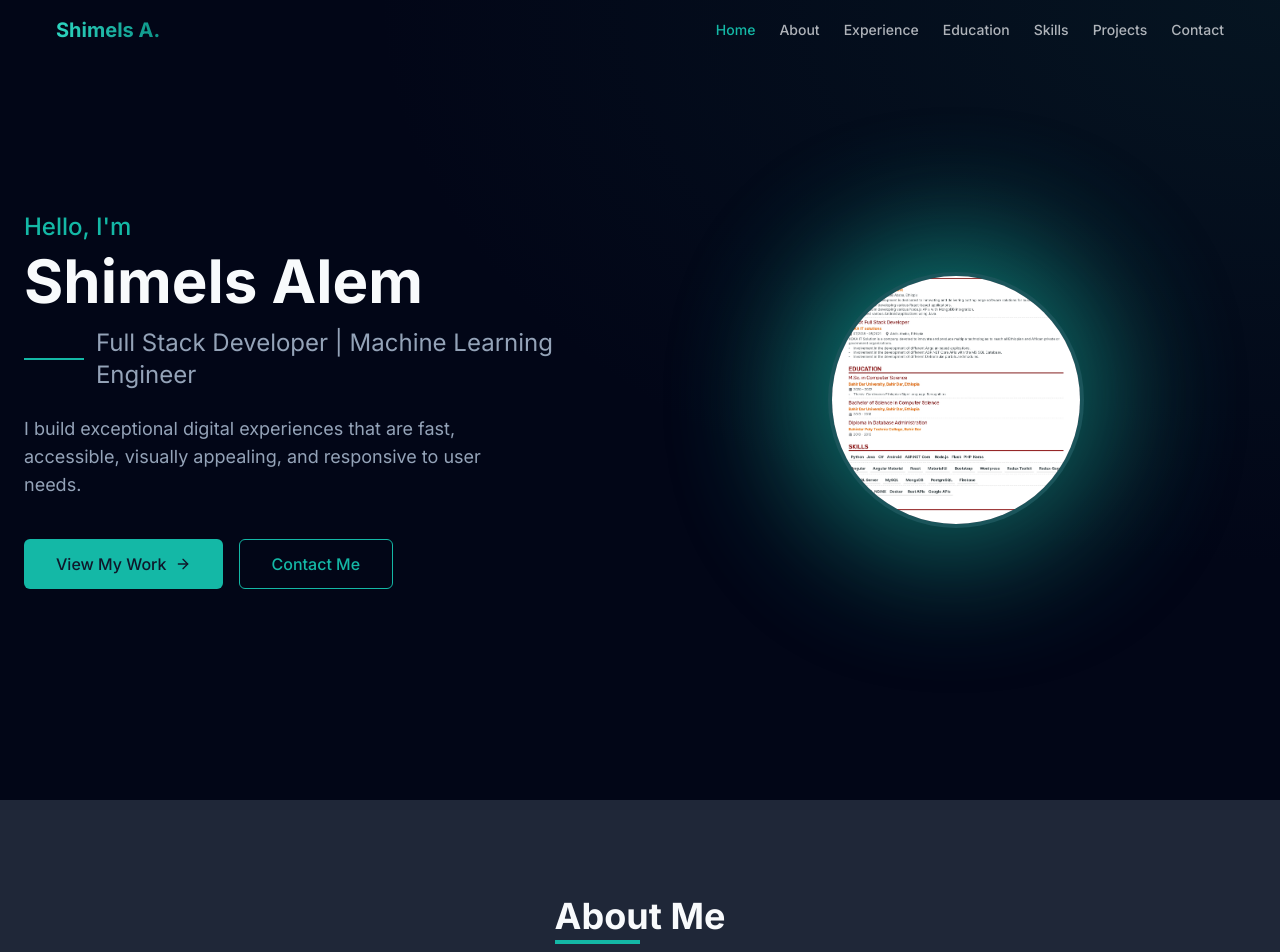
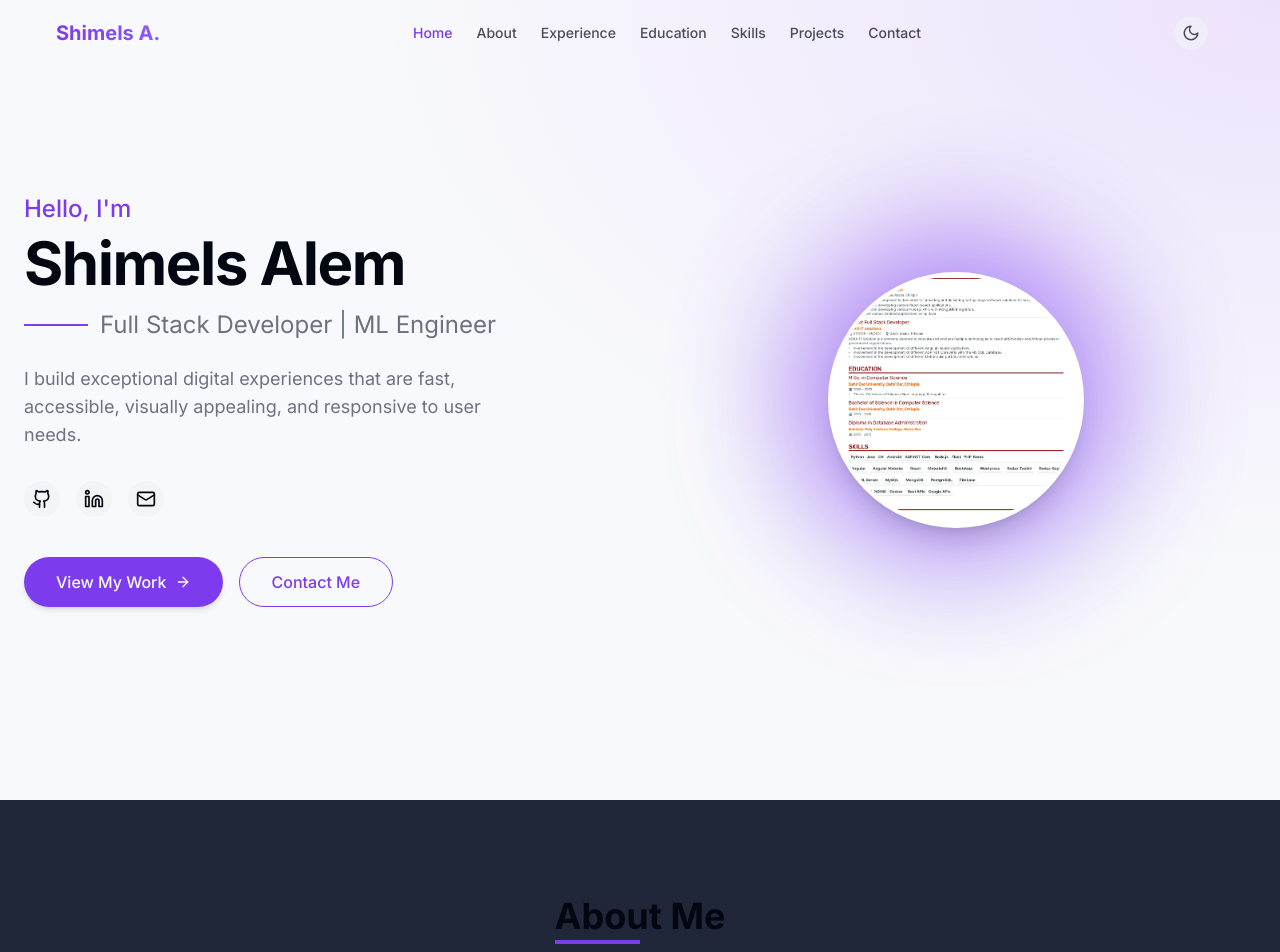
Before and after one commit to shimels1/portfolio1, a React (Vite) app: page / in a window 1280 px wide. Shown: the top 952 px of the page. Built offline with nearby package versions, Linux system fonts and the light colour scheme.

Commit message:
Refactor: Update website theme
Update the website's theme to a more modern design.

```diff
--- a/src/App.tsx
+++ b/src/App.tsx
@@ -1,8 +1,10 @@
+
 import { Toaster } from "@/components/ui/toaster";
 import { Toaster as Sonner } from "@/components/ui/sonner";
 import { TooltipProvider } from "@/components/ui/tooltip";
 import { QueryClient, QueryClientProvider } from "@tanstack/react-query";
 import { BrowserRouter, Routes, Route } from "react-router-dom";
+import { ThemeProvider } from "@/components/theme-provider";
 import Index from "./pages/Index";
 import NotFound from "./pages/NotFound";
 
@@ -10,6 +12,7 @@ const queryClient = new QueryClient();
 
 const App = () => (
   <QueryClientProvider client={queryClient}>
+    <ThemeProvider defaultTheme="system">
       <TooltipProvider>
         <Toaster />
         <Sonner />
@@ -21,6 +24,7 @@ const App = () => (
           </Routes>
         </BrowserRouter>
       </TooltipProvider>
+    </ThemeProvider>
   </QueryClientProvider>
 );
 
--- a/src/components/Hero.tsx
+++ b/src/components/Hero.tsx
@@ -1,6 +1,6 @@
 
 import React from "react";
-import { ArrowRight } from "lucide-react";
+import { ArrowRight, Github, Linkedin, Mail } from "lucide-react";
 
 const Hero = () => {
   return (
@@ -8,21 +8,21 @@ const Hero = () => {
       id="home"
       className="min-h-screen flex items-center relative overflow-hidden"
     >
-      <div className="absolute inset-0 bg-[radial-gradient(ellipse_at_top_right,_var(--tw-gradient-stops))] from-teal-900/20 via-transparent to-transparent"></div>
+      <div className="absolute inset-0 bg-[radial-gradient(ellipse_at_top_right,_var(--tw-gradient-stops))] from-purple-500/10 via-transparent to-transparent dark:from-purple-900/20"></div>
       <div className="container mx-auto px-6 py-24 md:py-0 relative z-10">
         <div className="grid grid-cols-1 md:grid-cols-2 gap-8 items-center">
           <div className="flex flex-col justify-center space-y-6 animate-fade-in">
             <div>
-              <h2 className="text-teal-500 text-xl md:text-2xl font-medium mb-2">
+              <h2 className="text-primary text-xl md:text-2xl font-medium mb-2">
                 Hello, I'm
               </h2>
-              <h1 className="text-4xl md:text-6xl font-bold mb-4">
+              <h1 className="text-4xl md:text-6xl font-bold mb-4 tracking-tight">
                 Shimels Alem
               </h1>
               <div className="flex items-center">
-                <div className="h-[2px] w-16 bg-teal-500 mr-3"></div>
+                <div className="h-[2px] w-16 bg-primary mr-3"></div>
                 <p className="text-xl md:text-2xl text-muted-foreground">
-                  Full Stack Developer | Machine Learning Engineer
+                  Full Stack Developer | ML Engineer
                 </p>
               </div>
             </div>
@@ -30,17 +30,31 @@ const Hero = () => {
               I build exceptional digital experiences that are fast,
               accessible, visually appealing, and responsive to user needs.
             </p>
+            <div className="flex space-x-4 pt-2">
+              <a href="https://github.com/shimels1" target="_blank" rel="noopener noreferrer"
+                 className="bg-secondary hover:bg-secondary/80 text-foreground p-2 rounded-full transition-all">
+                <Github size={20} />
+              </a>
+              <a href="#" target="_blank" rel="noopener noreferrer"
+                 className="bg-secondary hover:bg-secondary/80 text-foreground p-2 rounded-full transition-all">
+                <Linkedin size={20} />
+              </a>
+              <a href="mailto:shimelsalem@gmail.com"
+                 className="bg-secondary hover:bg-secondary/80 text-foreground p-2 rounded-full transition-all">
+                <Mail size={20} />
+              </a>
+            </div>
             <div className="flex flex-col sm:flex-row gap-4 pt-4">
               <a
                 href="#projects"
-                className="bg-teal-500 hover:bg-teal-600 text-slate-900 font-medium py-3 px-8 rounded-md transition-colors duration-300 text-center flex items-center justify-center"
+                className="bg-primary hover:bg-primary/90 text-primary-foreground font-medium py-3 px-8 rounded-full transition-colors duration-300 text-center flex items-center justify-center shadow-md"
               >
                 View My Work
                 <ArrowRight size={16} className="ml-2" />
               </a>
               <a
                 href="#contact"
-                className="border border-teal-500 text-teal-500 hover:bg-teal-500/10 font-medium py-3 px-8 rounded-md transition-colors duration-300 text-center"
+                className="border border-primary text-primary hover:bg-primary/10 font-medium py-3 px-8 rounded-full transition-colors duration-300 text-center"
               >
                 Contact Me
               </a>
@@ -48,9 +62,9 @@ const Hero = () => {
           </div>
           <div className="hidden md:flex justify-center items-center">
             <div className="relative w-80 h-80">
-              <div className="absolute inset-0 rounded-full bg-gradient-to-br from-teal-500 to-teal-800 opacity-80 blur-3xl"></div>
+              <div className="absolute inset-0 rounded-full bg-gradient-to-br from-primary to-violet-500 opacity-70 blur-3xl"></div>
               <div className="relative h-full flex items-center justify-center">
-                <div className="bg-slate-800 rounded-full w-64 h-64 overflow-hidden border-4 border-teal-500/30">
+                <div className="bg-card rounded-full w-64 h-64 overflow-hidden border-4 border-white/20 dark:border-black/20 shadow-xl">
                   <img
                     src="/lovable-uploads/a476d0f8-bae2-4cd7-aafe-4cd9dee94ad0.png"
                     alt="Professional portrait of Shimels"
--- a/src/components/Navbar.tsx
+++ b/src/components/Navbar.tsx
@@ -1,11 +1,13 @@
 
 import React, { useState, useEffect } from "react";
 import { cn } from "@/lib/utils";
-import { Home, User, Code, Briefcase, Mail, GraduationCap, Award } from "lucide-react";
+import { Home, User, Code, Briefcase, Mail, GraduationCap, Award, Moon, Sun } from "lucide-react";
+import { useTheme } from "@/components/theme-provider";
 
 const Navbar = () => {
   const [activeSection, setActiveSection] = useState("home");
   const [scrolled, setScrolled] = useState(false);
+  const { theme, setTheme } = useTheme();
 
   useEffect(() => {
     const handleScroll = () => {
@@ -33,6 +35,10 @@ const Navbar = () => {
     return () => window.removeEventListener("scroll", handleScroll);
   }, []);
 
+  const toggleTheme = () => {
+    setTheme(theme === 'dark' ? 'light' : 'dark');
+  };
+
   const navItems = [
     { name: "Home", href: "#home", icon: Home },
     { name: "About", href: "#about", icon: User },
@@ -47,7 +53,7 @@ const Navbar = () => {
     <nav
       className={cn(
         "fixed w-full px-6 py-4 transition-all duration-300 z-50",
-        scrolled ? "bg-slate-950/80 backdrop-blur-md shadow-lg" : "bg-transparent"
+        scrolled ? "bg-background/80 backdrop-blur-md shadow-sm border-b border-border/50" : "bg-transparent"
       )}
     >
       <div className="container mx-auto flex justify-between items-center">
@@ -60,9 +66,9 @@ const Navbar = () => {
               key={item.name}
               href={item.href}
               className={cn(
-                "text-sm font-medium transition-colors duration-200 hover:text-teal-500",
+                "text-sm font-medium transition-colors duration-200 hover:text-primary",
                 activeSection === item.href.substring(1)
-                  ? "text-teal-500"
+                  ? "text-primary"
                   : "text-foreground/70"
               )}
             >
@@ -70,6 +76,13 @@ const Navbar = () => {
             </a>
           ))}
         </div>
+        <div className="flex items-center">
+          <button
+            onClick={toggleTheme}
+            className="p-2 rounded-full bg-secondary/50 hover:bg-secondary text-foreground/70 hover:text-foreground transition-colors mr-4"
+          >
+            {theme === 'dark' ? <Sun size={18} /> : <Moon size={18} />}
+          </button>
           <div className="md:hidden flex space-x-2">
             {navItems.map((item) => {
               const Icon = item.icon;
@@ -80,8 +93,8 @@ const Navbar = () => {
                   className={cn(
                     "p-2 rounded-full transition-colors duration-200",
                     activeSection === item.href.substring(1)
-                    ? "text-teal-500 bg-slate-800"
-                    : "text-foreground/70 hover:bg-slate-800"
+                      ? "text-primary-foreground bg-primary"
+                      : "text-foreground/70 hover:bg-secondary"
                   )}
                 >
                   <Icon size={20} />
@@ -90,6 +103,7 @@ const Navbar = () => {
             })}
           </div>
         </div>
+      </div>
     </nav>
   );
 };
--- /dev/null
+++ b/src/components/theme-provider.tsx
@@ -0,0 +1,76 @@
+
+import * as React from "react";
+
+type Theme = "dark" | "light" | "system";
+
+type ThemeProviderProps = {
+  children: React.ReactNode;
+  defaultTheme?: Theme;
+  storageKey?: string;
+};
+
+type ThemeProviderState = {
+  theme: Theme;
+  setTheme: (theme: Theme) => void;
+};
+
+const initialState: ThemeProviderState = {
+  theme: "system",
+  setTheme: () => null,
+};
+
+const ThemeProviderContext = React.createContext<ThemeProviderState>(initialState);
+
+export function ThemeProvider({
+  children,
+  defaultTheme = "system",
+  storageKey = "ui-theme",
+  ...props
+}: ThemeProviderProps) {
+  const [theme, setTheme] = React.useState<Theme>(
+    () => (localStorage.getItem(storageKey) as Theme) || defaultTheme
+  );
+
+  React.useEffect(() => {
+    const root = window.document.documentElement;
+
+    root.classList.remove("light", "dark");
+
+    if (theme === "system") {
+      const systemTheme = window.matchMedia("(prefers-color-scheme: dark)")
+        .matches
+        ? "dark"
+        : "light";
+
+      root.classList.add(systemTheme);
+    } else {
+      root.classList.add(theme);
+    }
+  }, [theme]);
+
+  const value = React.useMemo(
+    () => ({
+      theme,
+      setTheme: (theme: Theme) => {
+        localStorage.setItem(storageKey, theme);
+        setTheme(theme);
+      },
+    }),
+    [theme, storageKey]
+  );
+
+  return (
+    <ThemeProviderContext.Provider {...props} value={value}>
+      {children}
+    </ThemeProviderContext.Provider>
+  );
+}
+
+export const useTheme = () => {
+  const context = React.useContext(ThemeProviderContext);
+
+  if (context === undefined)
+    throw new Error("useTheme must be used within a ThemeProvider");
+
+  return context;
+};
--- a/src/index.css
+++ b/src/index.css
@@ -1,5 +1,5 @@
 
-@import url('https://fonts.googleapis.com/css2?family=Inter:wght@300;400;500;600;700&display=swap');
+@import url('https://fonts.googleapis.com/css2?family=Inter:wght@300;400;500;600;700&family=Poppins:wght@300;400;500;600;700&display=swap');
 
 @tailwind base;
 @tailwind components;
@@ -7,44 +7,83 @@
 
 @layer base {
   :root {
-    --background: 222 47% 11%;
+    --background: 220 33% 98%;
+    --foreground: 224 71% 4%;
+
+    --card: 0 0% 100%;
+    --card-foreground: 224 71% 4%;
+
+    --popover: 0 0% 100%;
+    --popover-foreground: 224 71% 4%;
+
+    --primary: 262 83% 58%;
+    --primary-foreground: 210 40% 98%;
+
+    --secondary: 220 14% 96%;
+    --secondary-foreground: 224 71% 4%;
+
+    --muted: 220 14% 96%;
+    --muted-foreground: 220 8% 46%;
+
+    --accent: 262 83% 58%;
+    --accent-foreground: 210 40% 98%;
+
+    --destructive: 0 84% 60%;
+    --destructive-foreground: 210 40% 98%;
+
+    --border: 220 13% 91%;
+    --input: 220 13% 91%;
+    --ring: 262 83% 58%;
+
+    --radius: 0.75rem;
+
+    --sidebar-background: 0 0% 100%;
+    --sidebar-foreground: 224 71% 4%;
+    --sidebar-primary: 262 83% 58%;
+    --sidebar-primary-foreground: 210 40% 98%;
+    --sidebar-accent: 220 14% 96%;
+    --sidebar-accent-foreground: 224 71% 4%;
+    --sidebar-border: 220 13% 91%;
+    --sidebar-ring: 262 83% 58%;
+  }
+
+  .dark {
+    --background: 224 71% 4%;
     --foreground: 210 40% 98%;
 
-    --card: 222 47% 13%;
+    --card: 224 71% 6%;
     --card-foreground: 210 40% 98%;
 
-    --popover: 222 47% 13%;
+    --popover: 224 71% 6%;
     --popover-foreground: 210 40% 98%;
 
-    --primary: 172 66% 50%;
-    --primary-foreground: 222 47% 11%;
+    --primary: 263 85% 65%;
+    --primary-foreground: 210 40% 98%;
 
-    --secondary: 222 47% 20%;
+    --secondary: 215 27% 11%;
     --secondary-foreground: 210 40% 98%;
 
-    --muted: 222 47% 20%;
-    --muted-foreground: 215 20% 65%;
+    --muted: 215 27% 11%;
+    --muted-foreground: 217.9 10.6% 64.9%;
 
-    --accent: 172 66% 50%;
-    --accent-foreground: 222 47% 11%;
+    --accent: 263 85% 65%;
+    --accent-foreground: 210 40% 98%;
 
     --destructive: 0 62.8% 30.6%;
     --destructive-foreground: 210 40% 98%;
 
-    --border: 222 47% 20%;
-    --input: 222 47% 20%;
-    --ring: 172 66% 50%;
+    --border: 215 27% 16%;
+    --input: 215 27% 16%;
+    --ring: 263 85% 65%;
 
-    --radius: 0.5rem;
-
-    --sidebar-background: 222 47% 11%;
+    --sidebar-background: 224 71% 4%;
     --sidebar-foreground: 210 40% 98%;
-    --sidebar-primary: 172 66% 50%;
-    --sidebar-primary-foreground: 222 47% 11%;
-    --sidebar-accent: 222 47% 20%;
+    --sidebar-primary: 263 85% 65%;
+    --sidebar-primary-foreground: 210 40% 98%;
+    --sidebar-accent: 215 27% 11%;
     --sidebar-accent-foreground: 210 40% 98%;
-    --sidebar-border: 222 47% 20%;
-    --sidebar-ring: 172 66% 50%;
+    --sidebar-border: 215 27% 16%;
+    --sidebar-ring: 263 85% 65%;
   }
 
   * {
@@ -53,6 +92,7 @@
 
   html {
     scroll-behavior: smooth;
+    font-family: 'Inter', 'Poppins', sans-serif;
   }
 
   body {
@@ -63,24 +103,24 @@
 @layer components {
   .section-title {
     @apply text-3xl md:text-4xl font-bold mb-6 relative inline-block;
-    @apply after:content-[''] after:absolute after:-bottom-2 after:left-0 after:w-1/2 after:h-1 after:bg-teal-500;
+    @apply after:content-[''] after:absolute after:-bottom-2 after:left-0 after:w-1/2 after:h-1 after:bg-primary;
   }
 
   .card-hover {
-    @apply transition-all duration-300 hover:shadow-lg hover:shadow-teal-500/20 hover:-translate-y-1;
+    @apply transition-all duration-300 hover:shadow-lg hover:shadow-primary/10 hover:-translate-y-1;
   }
 
   .text-gradient {
-    @apply bg-clip-text text-transparent bg-gradient-to-r from-teal-400 to-teal-600;
+    @apply bg-clip-text text-transparent bg-gradient-to-r from-primary to-violet-500;
   }
 
   .timeline-item {
-    @apply relative pl-10 pb-10 border-l border-teal-500/30;
+    @apply relative pl-10 pb-10 border-l border-primary/30;
   }
 
   .timeline-item::before {
     content: '';
-    @apply absolute w-4 h-4 bg-teal-500 rounded-full -left-2 top-2;
+    @apply absolute w-4 h-4 bg-primary rounded-full -left-2 top-2;
   }
 
   .timeline-date {
@@ -88,7 +128,11 @@
   }
 
   .skill-badge {
-    @apply bg-slate-800 text-sm px-3 py-1 rounded-full;
+    @apply bg-secondary text-sm px-3 py-1 rounded-full;
+  }
+
+  .glass-card {
+    @apply bg-white/10 backdrop-blur-md border border-white/20 dark:bg-black/10 dark:border-white/10;
   }
 }
 
@@ -129,3 +173,16 @@
   animation: fadeInUp 0.6s ease-out 0.4s forwards;
   opacity: 0;
 }
+
+/* Modern Scrollbar */
+::-webkit-scrollbar {
+  width: 8px;
+}
+
+::-webkit-scrollbar-track {
+  @apply bg-secondary/50;
+}
+
+::-webkit-scrollbar-thumb {
+  @apply bg-primary/40 rounded-full hover:bg-primary/60 transition-colors;
+}
--- a/src/pages/Index.tsx
+++ b/src/pages/Index.tsx
@@ -11,23 +11,19 @@ import Experience from "@/components/Experience";
 
 const Index = () => {
   return (
-    <div className="min-h-screen bg-slate-950">
+    <div className="min-h-screen bg-background">
       <Navbar />
       <Hero />
       <About />
-      <div className="flex flex-col lg:flex-row">
-        <div className="lg:w-1/2">
-          <Experience />
-        </div>
-        <div className="lg:w-1/2">
-          <Education />
-        </div>
+      <div className="grid grid-cols-1 lg:grid-cols-2 gap-0">
+        <Experience />
+        <Education />
       </div>
       <Skills />
       <Projects />
       <Contact />
 
-      <footer className="bg-slate-900 py-6">
+      <footer className="bg-card py-8 border-t border-border">
         <div className="container mx-auto px-6 text-center">
           <p className="text-muted-foreground">
             &copy; {new Date().getFullYear()} Shimels Alem. All rights reserved.
@@ -37,7 +33,7 @@ const Index = () => {
               href="https://shimels1.github.io/portofolio"
               target="_blank"
               rel="noopener noreferrer"
-              className="hover:text-teal-500"
+              className="hover:text-primary transition-colors"
             >
               https://shimels1.github.io/portofolio
             </a>
```
Also changed, not shown: src/components/Education.tsx (+8 -5 lines), src/components/Experience.tsx (+6 -6 lines). Lines whose indentation alone changed are shown as unchanged.
